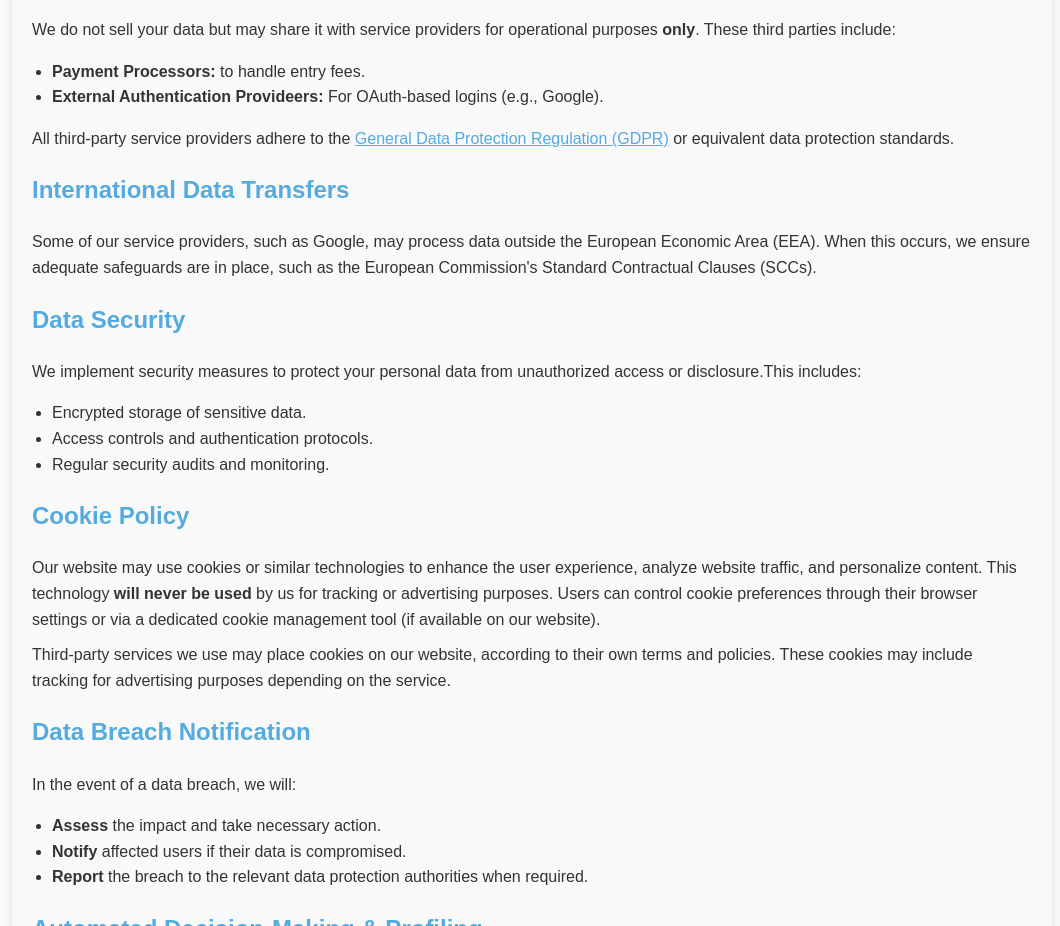
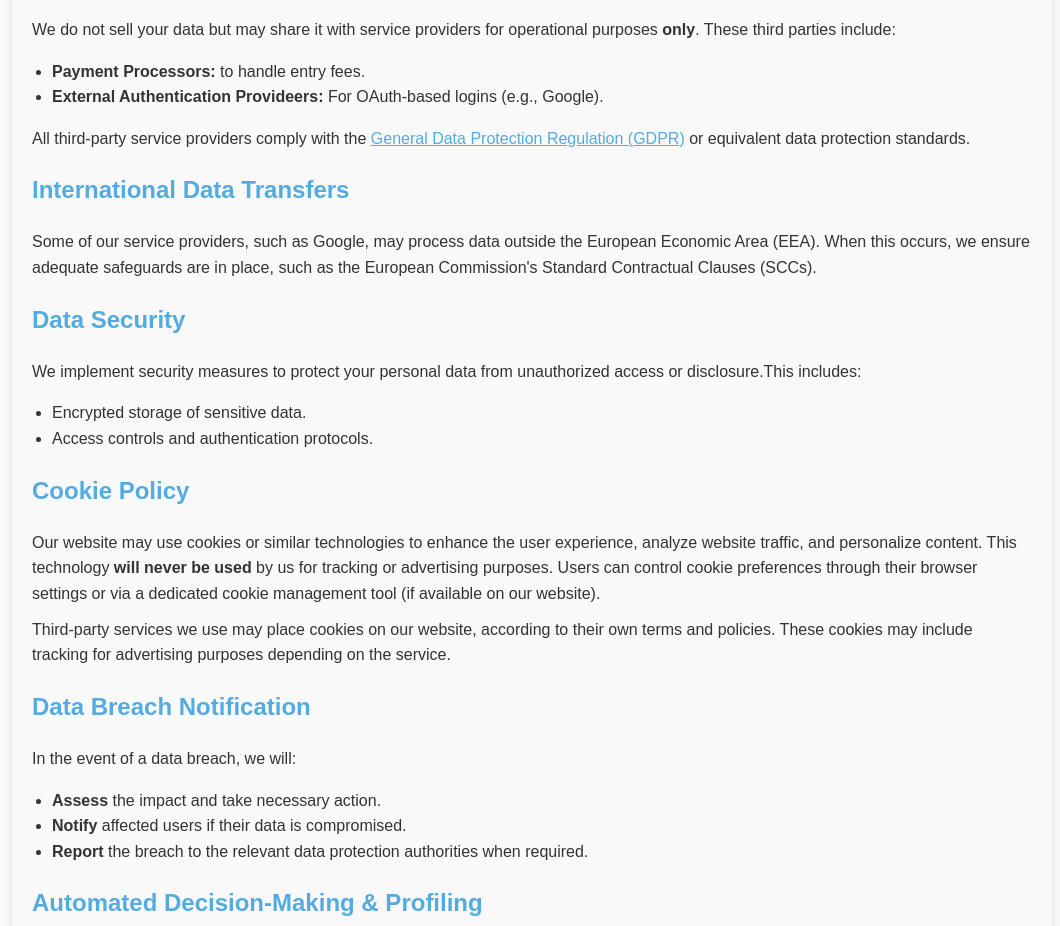
Before and after one commit to NEIAAC/privacy, a plain HTML site: page index.html in a window 1280 px wide. Shown: the part 1643-2569 px from the top of the page, without its empty margins (108-1168 px from the left). Drawn offline with Linux system fonts and the light colour scheme.

Commit message:
Fixed some dubious senteces

```diff
--- a/index.html
+++ b/index.html
@@ -160,7 +160,7 @@
                 <li><b>Payment Processors:</b> to handle entry fees.</li>
                 <li><b>External Authentication Provideers:</b> For OAuth-based logins (e.g., Google).</li>
             </ul>
-            <p>All third-party service providers adhere to the <a href="https://gdpr-info.eu/">General Data Protection Regulation (GDPR)</a>  or equivalent data protection standards.</p>
+            <p>All third-party service providers comply with the <a href="https://gdpr-info.eu/">General Data Protection Regulation (GDPR)</a>  or equivalent data protection standards.</p>
         <h2>International Data Transfers</h2>
             <p>Some of our service providers, such as Google, may process data outside the European Economic Area (EEA).
                 When this occurs, we ensure adequate safeguards are in place, such as the European Commission's Standard
@@ -171,7 +171,6 @@
             <ul>
                 <li>Encrypted storage of sensitive data.</li>
                 <li>Access controls and authentication protocols.</li>
-                <li>Regular security audits and monitoring.</li>
             </ul>
         <h2>Cookie Policy</h2>
             <p>Our website may use cookies or similar technologies to enhance the user experience, analyze website traffic,
```
